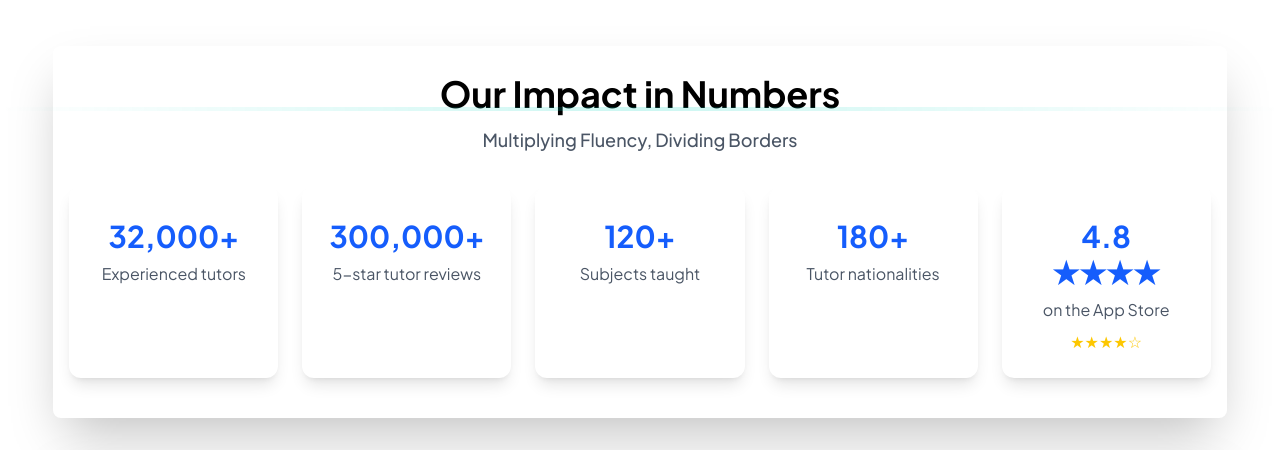
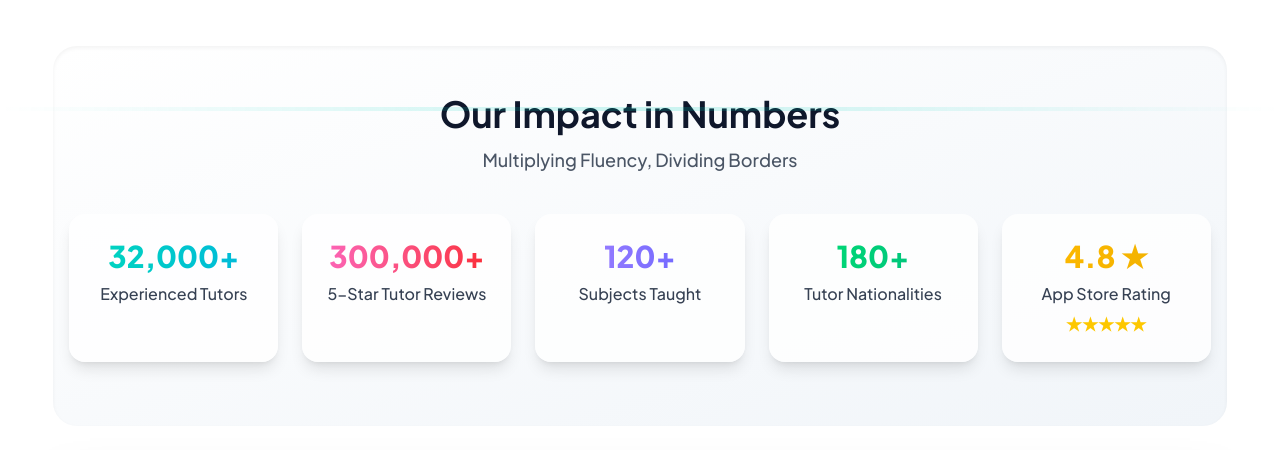
Before and after one commit to Raihan-17/Language-Client, a React (Vite) app: page / in a window 1280 px wide. Shown: the part 689-1139 px from the top of the page. Built offline with nearby package versions, Linux system fonts and the light colour scheme; no server answers.

Commit message:
cards are polished, added new hover effect

```diff
--- a/src/Components/Stats.jsx
+++ b/src/Components/Stats.jsx
@@ -1,6 +1,6 @@
-import React, { useEffect, useState } from 'react';
-import { motion } from 'framer-motion';
-import { useInView } from 'react-intersection-observer';
+import React, { useEffect, useState } from "react";
+import { motion } from "framer-motion";
+import { useInView } from "react-intersection-observer";
 
 const Stats = () => {
   const [ref, inView] = useInView({
@@ -28,11 +28,14 @@ const Stats = () => {
       };
 
       const interval = setInterval(() => {
-        setCounts(prev => ({
+        setCounts((prev) => ({
           tutors: Math.min(prev.tutors + increments.tutors, 32000),
           reviews: Math.min(prev.reviews + increments.reviews, 300000),
           languages: Math.min(prev.languages + increments.languages, 120),
-          nationalities: Math.min(prev.nationalities + increments.nationalities, 180),
+          nationalities: Math.min(
+            prev.nationalities + increments.nationalities,
+            180
+          ),
           rating: Math.min(prev.rating + increments.rating, 4.8),
         }));
       }, 1000 / 60);
@@ -42,56 +45,49 @@ const Stats = () => {
   }, [inView]);
 
   return (
-    <section data-aos="zoom-in-down"
-     ref={ref} className="pb-10 pt-7  bg-white rounded-lg shadow-2xl">
 
-<h1 className="text-4xl md:text-4xl font-bold text-center mb-3 text-black dark:text-">
+    <section
+      ref={ref}
+      className="pb-16 pt-12 bg-gradient-to-br from-white to-slate-100 dark:from-slate-900 dark:to-slate-800 rounded-3xl shadow-inner"
+    >
+      <h1 className="text-4xl font-bold text-center mb-3 text-slate-900 dark:text-white">
         Our Impact in Numbers
       </h1>
-    <p className='text-center font-medium text-lg text-gray-600 mb-8'>Multiplying Fluency, Dividing Borders</p>
+      <p className="text-center font-medium text-lg text-gray-600 dark:text-gray-300 mb-10">
+        Multiplying Fluency, Dividing Borders
+      </p>
 
       <div className="max-w-7xl mx-auto px-4">
         <motion.div
-        initial={{ opacity: 0, y: 20 }}
+          initial={{ opacity: 0, y: 40 }}
           animate={inView ? { opacity: 1, y: 0 } : {}}
-          transition={{ duration: 0.6 }}
+          transition={{ duration: 0.8 }}
           className="grid grid-cols-2 md:grid-cols-5 gap-6 text-center"
         >
-          {/* Tutor Count */}
-          <StatCard data-aos="flip-left"
-     data-aos-easing="ease-out-cubic"
-     data-aos-duration="2000"
+          <StatCard
             value={Math.floor(counts.tutors).toLocaleString() + "+"}
-            label="Experienced tutors"
-            icon=""
+            label="Experienced Tutors"
+            color="from-teal-400 to-cyan-500"
           />
-
-          {/* Review Count */}
           <StatCard
             value={Math.floor(counts.reviews).toLocaleString() + "+"}
-            label="5-star tutor reviews"
-            icon=""
+            label="5-Star Tutor Reviews"
+            color="from-pink-400 to-red-500"
           />
-
-          {/* Languages Count */}
           <StatCard
             value={Math.floor(counts.languages) + "+"}
-            label="Subjects taught"
-            icon=""
+            label="Subjects Taught"
+            color="from-violet-400 to-indigo-500"
           />
-
-          {/* Nationalities Count */}
           <StatCard
             value={Math.floor(counts.nationalities) + "+"}
-            label="Tutor nationalities"
-            icon=""
+            label="Tutor Nationalities"
+            color="from-green-400 to-emerald-500"
           />
-
-          {/* App Rating */}
           <StatCard
-            value={counts.rating.toFixed(1) + " ★★★★"}
-            label="on the App Store"
-            icon=""
+            value={counts.rating.toFixed(1) + " ★"}
+            label="App Store Rating"
+            color="from-amber-400 to-yellow-500"
             isRating
           />
         </motion.div>
@@ -100,24 +96,32 @@ const Stats = () => {
   );
 };
 
-const StatCard = ({ value, label, icon, isRating = false }) => {
+const StatCard = ({ value, label, color, isRating = false }) => {
   return (
     <motion.div
-      whileHover={{ y: -5 }}
-      className="p-6 bg-white dark:bg-gray-800 rounded-xl shadow-lg hover:shadow-xl transition-all"
+      whileHover={{ y: -6, scale: 1.03 }}
+      transition={{ type: "spring", stiffness: 200, damping: 15 }}
+      className={`relative p-6 rounded-2xl bg-white/80 dark:bg-slate-800/80 shadow-lg hover:shadow-2xl transition-all duration-300 overflow-hidden group`}
     >
-      <div className="text-4xl mb-2">{icon}</div>
-      <h3 className="text-3xl font-bold text-blue-600 dark:text-teal-400 mb-2">
+      {/* Glowing animated background */}
+      <div
+        className={`absolute inset-0 opacity-0 group-hover:opacity-100 blur-2xl transition-all duration-700 bg-gradient-to-r ${color}`}
+      ></div>
+
+      {/* Inner Glow Layer */}
+      <div className="relative z-10">
+        <h3
+          className={`text-3xl font-extrabold bg-gradient-to-r ${color} bg-clip-text text-transparent mb-2`}
+        >
           {value}
         </h3>
-      <p className="text-gray-600 dark:text-gray-300">
+        <p className="text-gray-700 dark:text-gray-300 font-medium">
           {label}
         </p>
         {isRating && (
-        <div className="mt-2 text-yellow-400">
-          ★★★★☆
+          <div className="mt-1 text-yellow-400 text-lg font-bold">★★★★★</div>
+        )}
       </div>
-      )}
     </motion.div>
   );
 };
--- a/src/index.css
+++ b/src/index.css
@@ -12,3 +12,12 @@
 .animate-slow-zoom {
   animation: slow-zoom 15s ease-in-out infinite alternate;
 }
+
+@keyframes pulse-glow {
+  0%, 100% { opacity: 0.6; transform: scale(1); }
+  50% { opacity: 1; transform: scale(1.05); }
+}
+
+.group:hover .animate-pulse-glow {
+  animation: pulse-glow 3s ease-in-out infinite;
+}
```
Lines whose indentation alone changed are shown as unchanged.
